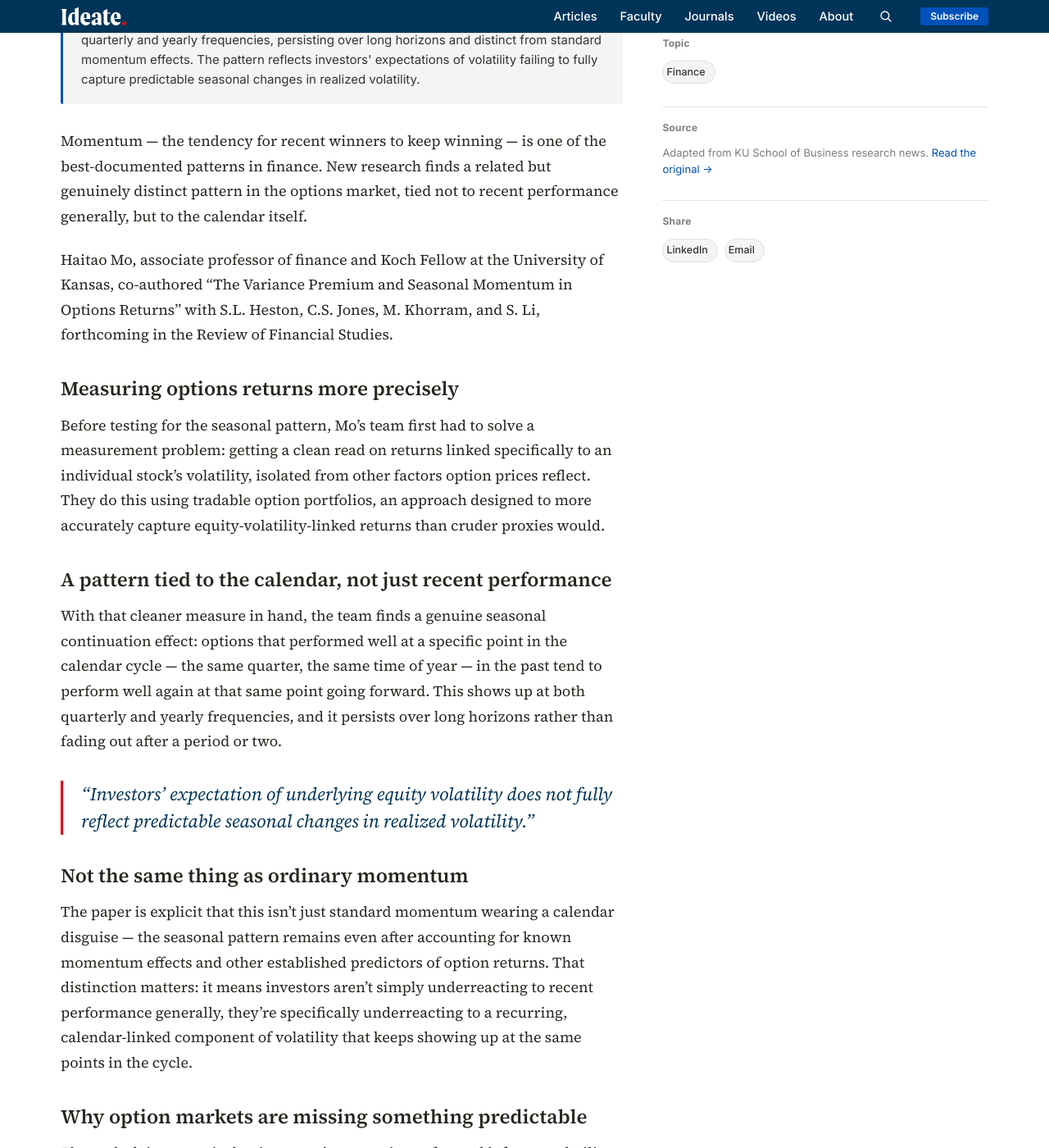
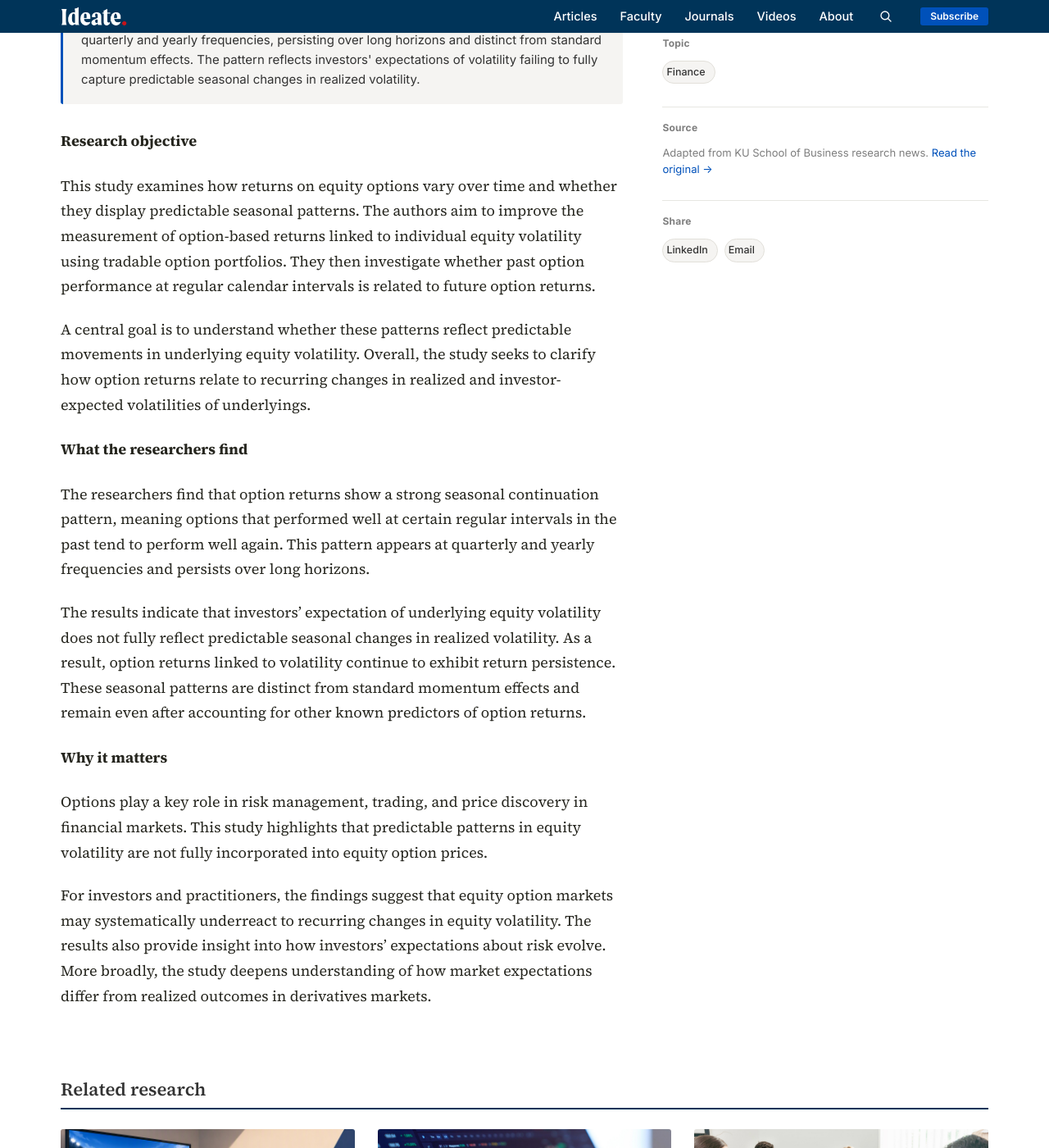
Before and after one commit to KUBschool/ideate, a Jekyll site: the page built from _articles/2026-01-01-options-seasonal-momentum.md, in a window 1280 px wide and 1400 px high, scrolled down 1034 px. Shown: the whole window at 82% size. Built offline with Jekyll 4.4.1, drawn with Linux system fonts in a browser that asks for light colours; some of the changed text lies outside the part shown.

Commit message:
Update Article “2026-01-01-options-seasonal-momentum”

```diff
--- a/_articles/2026-01-01-options-seasonal-momentum.md
+++ b/_articles/2026-01-01-options-seasonal-momentum.md
@@ -1,43 +1,42 @@
 ---
-title: "Options that performed well last quarter tend to do it again — on a schedule investors aren't pricing in"
-dek: "New research finds equity option returns follow a genuine seasonal rhythm, tied to predictable patterns in volatility that investors' own expectations consistently fail to capture."
+title: Options that performed well last quarter tend to do it again — on a
+  schedule investors aren't pricing in
+dek: New research finds equity option returns follow a genuine seasonal rhythm,
+  tied to predictable patterns in volatility that investors' own expectations
+  consistently fail to capture.
 topic: finance
 faculty:
   - haitao-mo
-byline: "Haitao Mo"
-date: 2026-01-01
+byline: Haitao Mo
+date: 2026-06-13
+image: /assets/uploads/calendars.jpeg
 image_tint: steam
 featured: false
-source_url: "https://business.ku.edu/research-and-faculty/finance/research-insights"
-answer_box: >-
-  Using tradable option portfolios to measure returns linked to
-  individual equity volatility, research finds a strong seasonal
-  continuation pattern — options that performed well at a given
-  calendar interval in the past tend to perform well again at that same
-  interval, at both quarterly and yearly frequencies, persisting over
-  long horizons and distinct from standard momentum effects. The
-  pattern reflects investors' expectations of volatility failing to
+source_url: https://business.ku.edu/research-and-faculty/finance/research-insights
+answer_box: Using tradable option portfolios to measure returns linked to
+  individual equity volatility, research finds a strong seasonal continuation
+  pattern — options that performed well at a given calendar interval in the past
+  tend to perform well again at that same interval, at both quarterly and yearly
+  frequencies, persisting over long horizons and distinct from standard momentum
+  effects. The pattern reflects investors' expectations of volatility failing to
   fully capture predictable seasonal changes in realized volatility.
+journal: Review of Financial Studies
+journal_url: https://academic.oup.com/rfs/advance-article-abstract/doi/10.1093/rfs/hhag057/8707650
 ---
+#### Research objective
 
-Momentum — the tendency for recent winners to keep winning — is one of the best-documented patterns in finance. New research finds a related but genuinely distinct pattern in the options market, tied not to recent performance generally, but to the calendar itself.
+This study examines how returns on equity options vary over time and whether they display predictable seasonal patterns. The authors aim to improve the measurement of option-based returns linked to individual equity volatility using tradable option portfolios. They then investigate whether past option performance at regular calendar intervals is related to future option returns.
 
-Haitao Mo, associate professor of finance and Koch Fellow at the University of Kansas, co-authored "The Variance Premium and Seasonal Momentum in Options Returns" with S.L. Heston, C.S. Jones, M. Khorram, and S. Li, forthcoming in the Review of Financial Studies.
+A central goal is to understand whether these patterns reflect predictable movements in underlying equity volatility. Overall, the study seeks to clarify how option returns relate to recurring changes in realized and investor-expected volatilities of underlyings.
 
-## Measuring options returns more precisely
+#### What the researchers find
 
-Before testing for the seasonal pattern, Mo's team first had to solve a measurement problem: getting a clean read on returns linked specifically to an individual stock's volatility, isolated from other factors option prices reflect. They do this using tradable option portfolios, an approach designed to more accurately capture equity-volatility-linked returns than cruder proxies would.
+The researchers find that option returns show a strong seasonal continuation pattern, meaning options that performed well at certain regular intervals in the past tend to perform well again. This pattern appears at quarterly and yearly frequencies and persists over long horizons.
 
-## A pattern tied to the calendar, not just recent performance
+The results indicate that investors’ expectation of underlying equity volatility does not fully reflect predictable seasonal changes in realized volatility. As a result, option returns linked to volatility continue to exhibit return persistence. These seasonal patterns are distinct from standard momentum effects and remain even after accounting for other known predictors of option returns.
 
-With that cleaner measure in hand, the team finds a genuine seasonal continuation effect: options that performed well at a specific point in the calendar cycle — the same quarter, the same time of year — in the past tend to perform well again at that same point going forward. This shows up at both quarterly and yearly frequencies, and it persists over long horizons rather than fading out after a period or two.
+#### Why it matters
 
-> "Investors' expectation of underlying equity volatility does not fully reflect predictable seasonal changes in realized volatility."
+Options play a key role in risk management, trading, and price discovery in financial markets. This study highlights that predictable patterns in equity volatility are not fully incorporated into equity option prices.
 
-## Not the same thing as ordinary momentum
-
-The paper is explicit that this isn't just standard momentum wearing a calendar disguise — the seasonal pattern remains even after accounting for known momentum effects and other established predictors of option returns. That distinction matters: it means investors aren't simply underreacting to recent performance generally, they're specifically underreacting to a recurring, calendar-linked component of volatility that keeps showing up at the same points in the cycle.
-
-## Why option markets are missing something predictable
-
-The underlying story is that investors' expectations of a stock's future volatility don't fully incorporate the fact that realized volatility itself follows predictable seasonal rhythms — certain calendar windows are just reliably more or less volatile for reasons tied to earnings cycles, reporting patterns, and other recurring calendar effects. Because that seasonality isn't fully priced into investor expectations, it shows up instead as a persistent, exploitable pattern in option returns. For practitioners, the finding is a fairly direct signal that equity options markets are systematically underreacting to something genuinely predictable, not just noisy.
+For investors and practitioners, the findings suggest that equity option markets may systematically underreact to recurring changes in equity volatility. The results also provide insight into how investors’ expectations about risk evolve. More broadly, the study deepens understanding of how market expectations differ from realized outcomes in derivatives markets.
```
Also changed, not shown: assets/uploads/calendars.jpeg (added).
